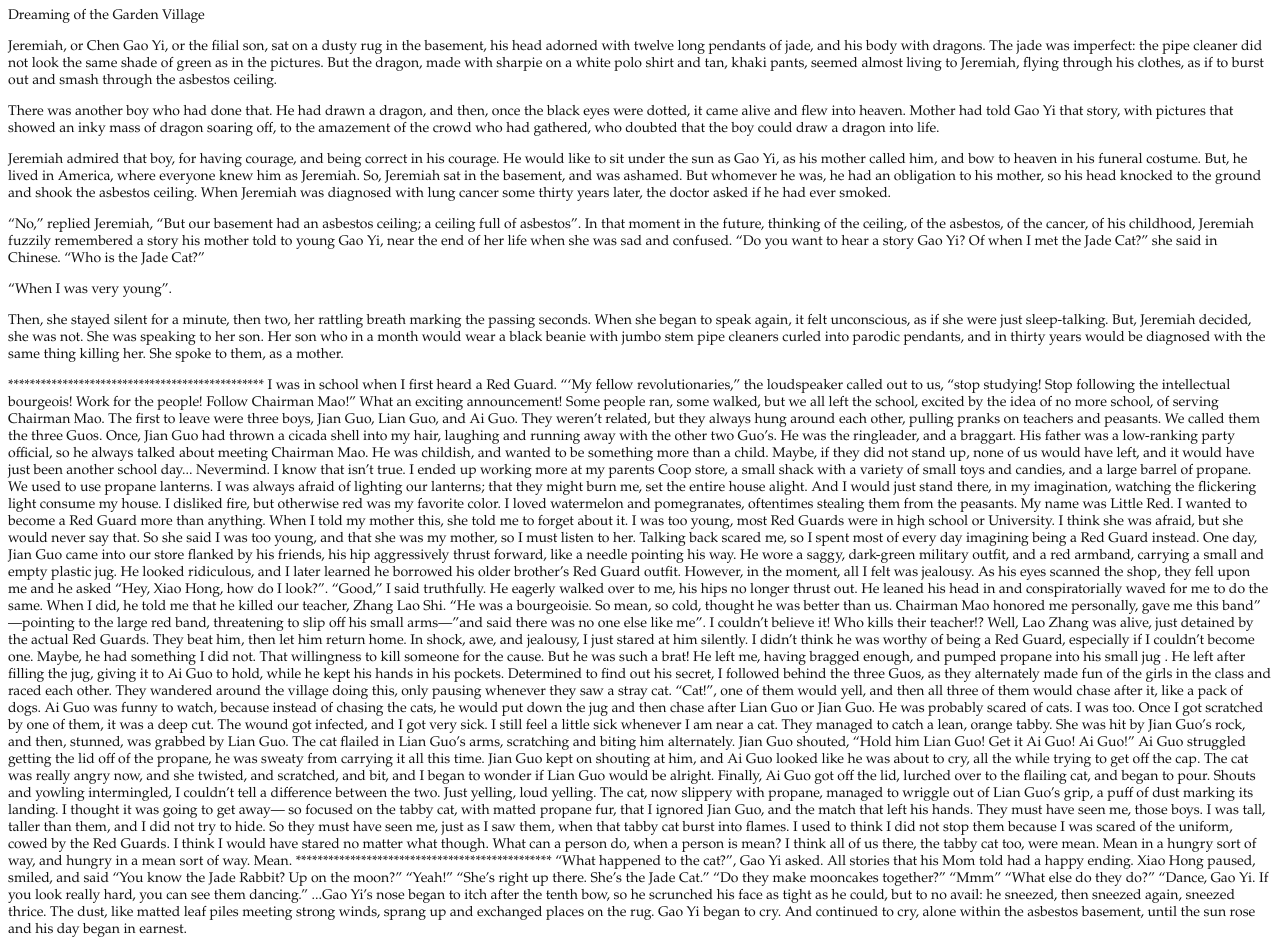
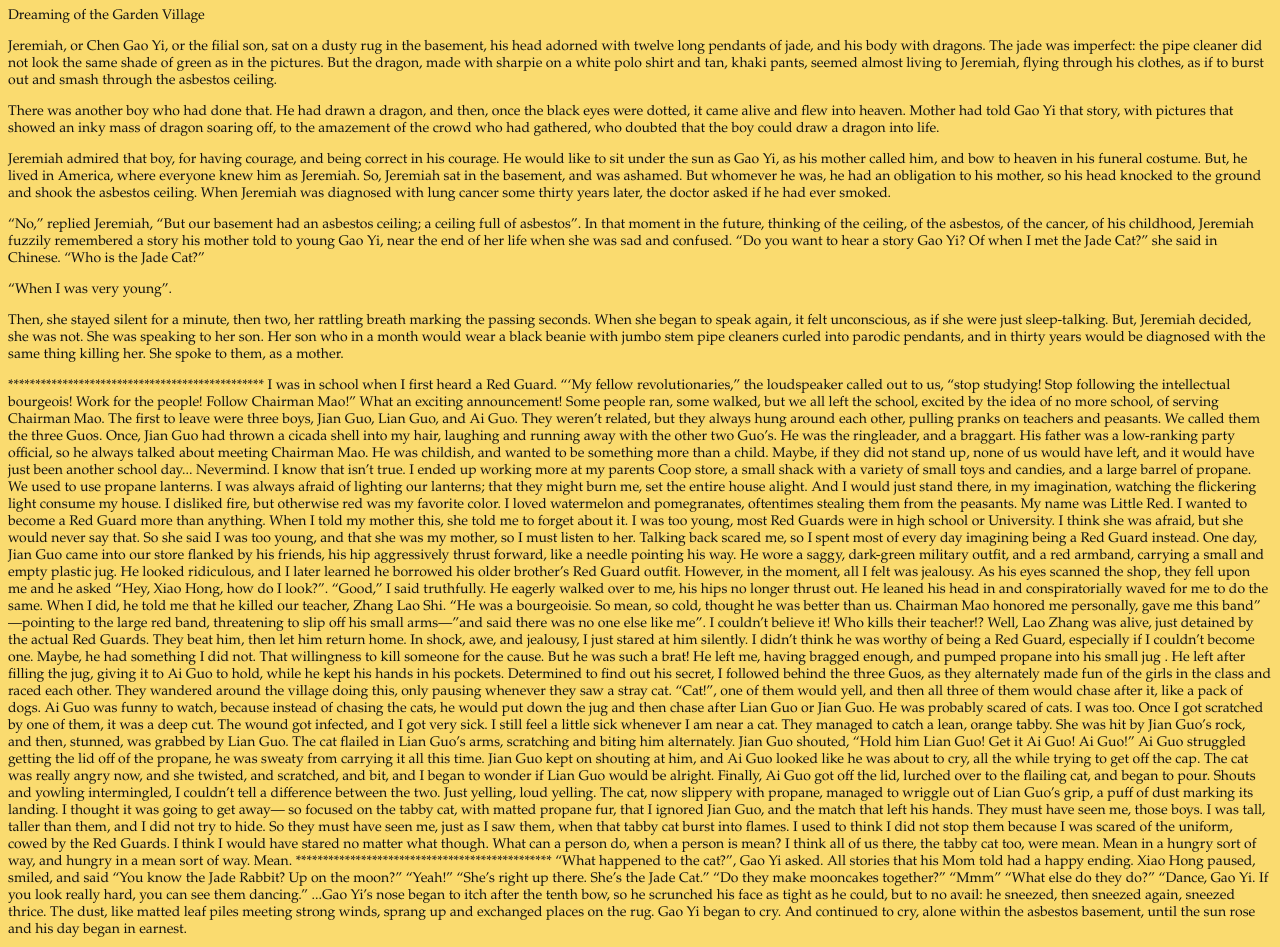
Before and after one commit to nicholasjdc/personal_website, a plain HTML site: page garden_village.html in a window 1280 px wide. Drawn offline with Linux system fonts and the light colour scheme.

Commit message:
Update shortstorystyle.css

```diff
--- a/shortstorystyle.css
+++ b/shortstorystyle.css
@@ -1,5 +1,5 @@
 html, body {
-background: i#fadb6f;
+background: #fadb6f;
     color: #111;
         font: 14px Baskerville, "Palatino Linotype", "Times New Roman", Times, serif;
 	    text-align: left;
```
